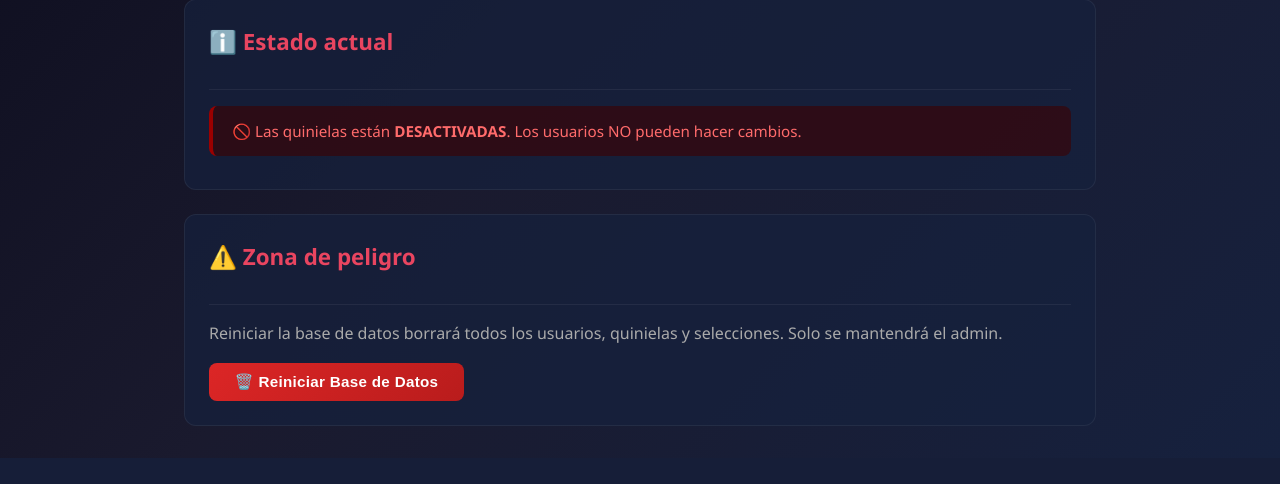
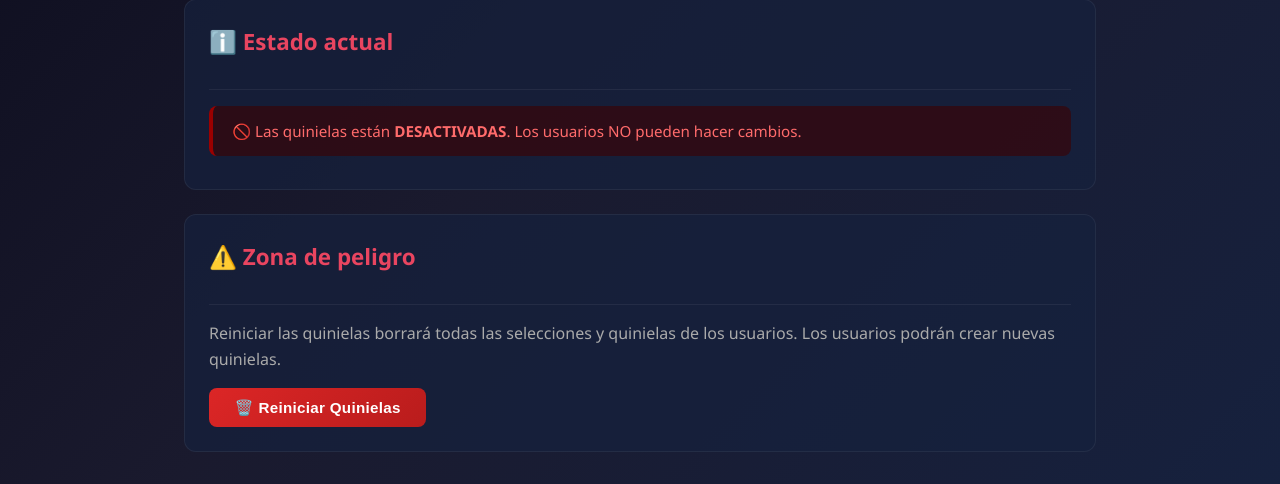
Before and after one commit to ssauron00/mundial-quiniela, a Flask app: page /admin/settings in a window 1280 px wide. Shown: the part 455-939 px from the top of the page. Before the commit the page ends 913 px from the top, so only its background shows below. Run offline with Flask 3, Linux system fonts and the light colour scheme; a user stored in the database is signed in; data comes from the database, SQL or seed files in the repository.

```diff
--- a/templates/admin/settings.html
+++ b/templates/admin/settings.html
@@ -39,9 +39,9 @@
     <div class="card-header">
         <h2>⚠️ Zona de peligro</h2>
     </div>
-    <p style="color:#aaa;margin-bottom:1rem;">Reiniciar la base de datos borrará todos los usuarios, quinielas y selecciones. Solo se mantendrá el admin.</p>
-    <form method="POST" action="{{ url_for('admin_reset_db') }}" onsubmit="return confirm('¿Estás seguro? Se borrarán TODOS los datos de usuarios y quinielas.');">
-        <button type="submit" class="btn btn-danger">🗑️ Reiniciar Base de Datos</button>
+    <p style="color:#aaa;margin-bottom:1rem;">Reiniciar las quinielas borrará todas las selecciones y quinielas de los usuarios. Los usuarios podrán crear nuevas quinielas.</p>
+    <form method="POST" action="{{ url_for('admin_reset_quinielas') }}" onsubmit="return confirm('¿Estás seguro? Se borrarán todas las quinielas y selecciones.');">
+        <button type="submit" class="btn btn-danger">🗑️ Reiniciar Quinielas</button>
     </form>
 </div>
 {% endblock %}
```
